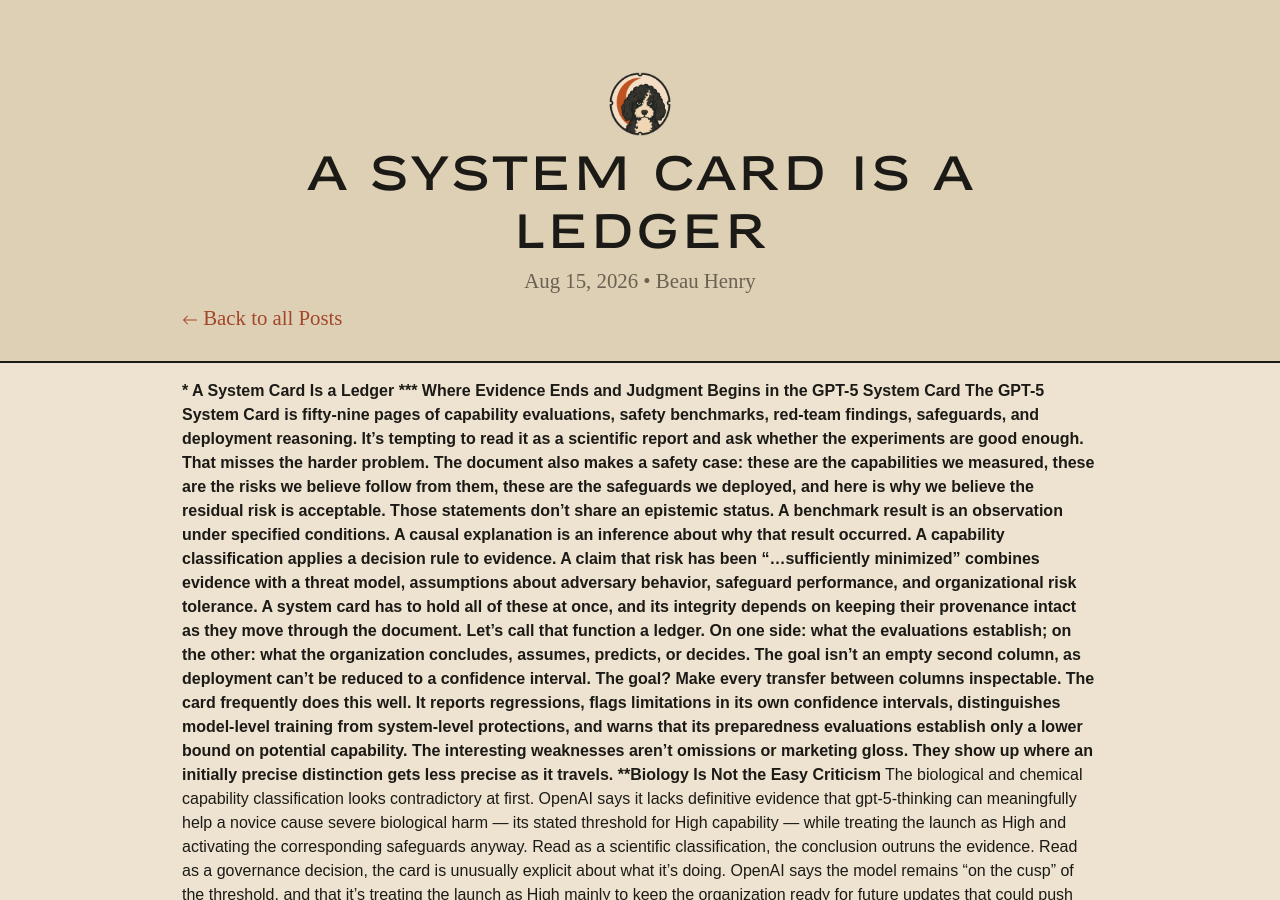
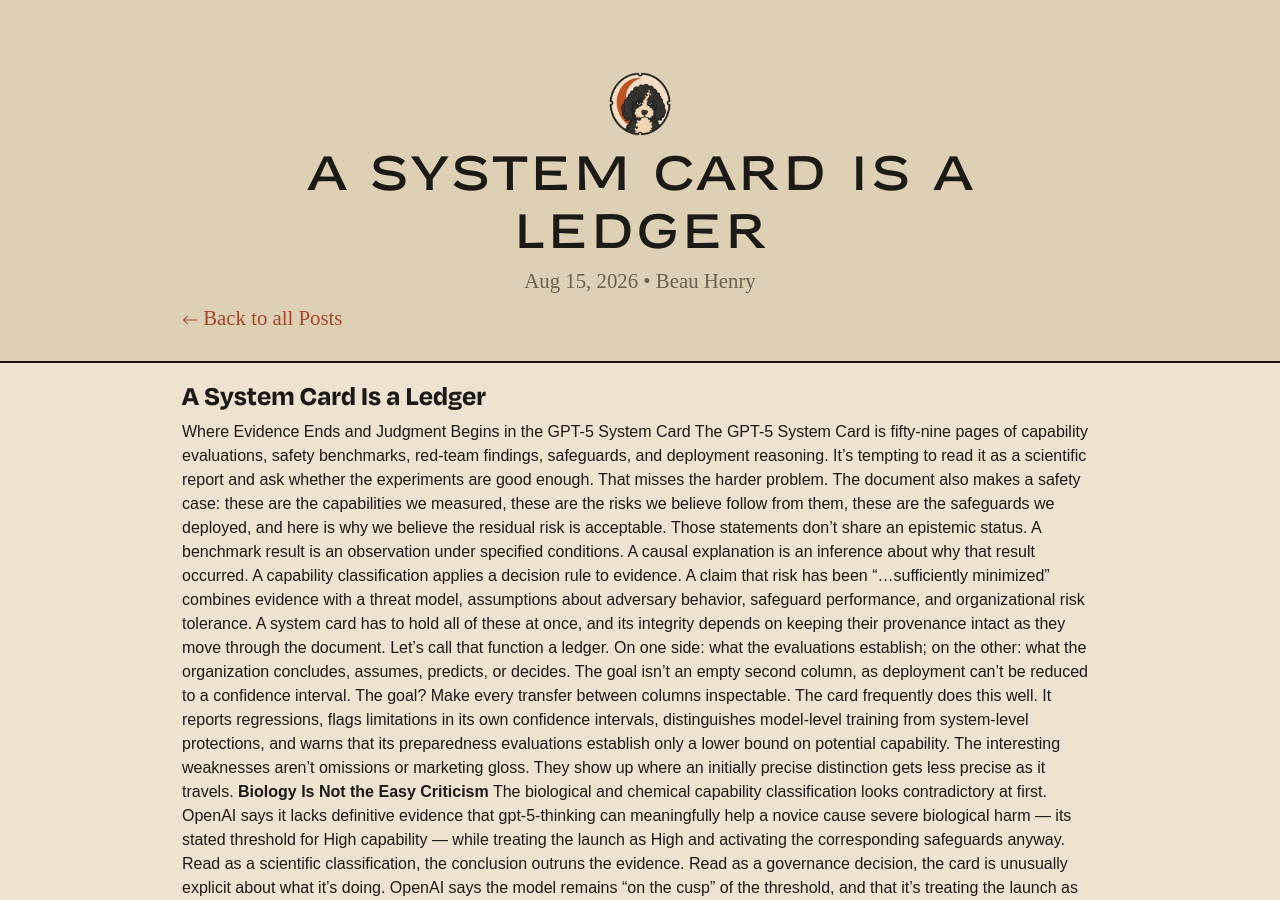
Before and after one commit to beauregardhenry/rougarou, a Jekyll site: the page built from _posts/2026-08-15-a-system-card-is-a-ledger.md, in a window 1280 px wide and 900 px high. Built offline with Jekyll 4.4.1, drawn with Linux system fonts in a browser that asks for light colours; some web fonts are replaced.

Commit message:
update styling

```diff
--- a/_posts/2026-08-15-a-system-card-is-a-ledger.md
+++ b/_posts/2026-08-15-a-system-card-is-a-ledger.md
@@ -7,7 +7,7 @@
 categories: climber aspirational motivation
 ---
 
-*** A System Card Is a Ledger ***
+### A System Card Is a Ledger
 Where Evidence Ends and Judgment Begins in the GPT-5 System Card
 The GPT-5 System Card is fifty-nine pages of capability evaluations, safety benchmarks, red-team findings, safeguards, and deployment reasoning. It's tempting to read it as a scientific report and ask whether the experiments are good enough. That misses the harder problem. The document also makes a safety case: these are the capabilities we measured, these are the risks we believe follow from them, these are the safeguards we deployed, and here is why we believe the residual risk is acceptable.
 Those statements don't share an epistemic status. A benchmark result is an observation under specified conditions. A causal explanation is an inference about why that result occurred. A capability classification applies a decision rule to evidence. A claim that risk has been "…sufficiently minimized" combines evidence with a threat model, assumptions about adversary behavior, safeguard performance, and organizational risk tolerance. A system card has to hold all of these at once, and its integrity depends on keeping their provenance intact as they move through the document.
```
